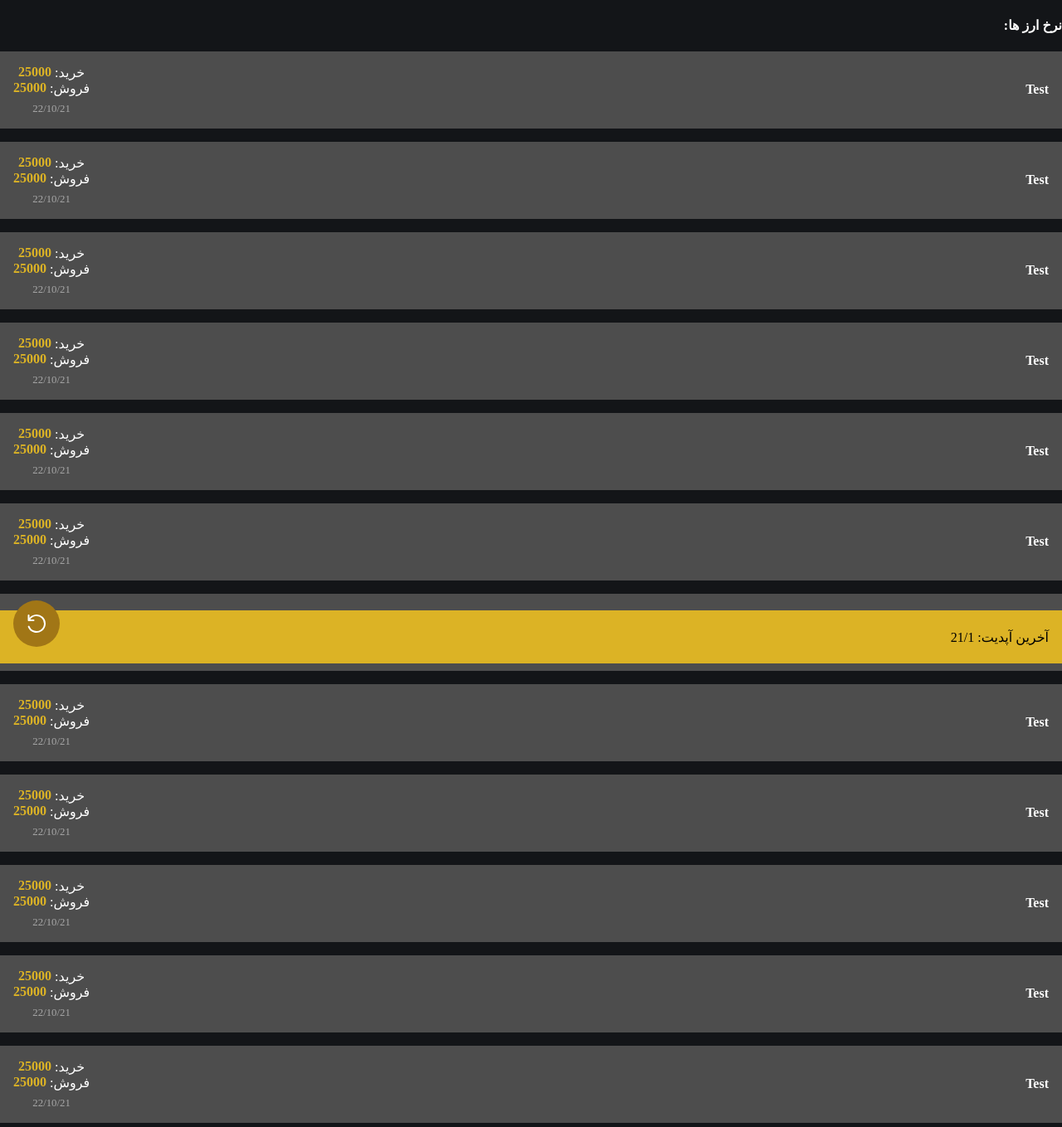
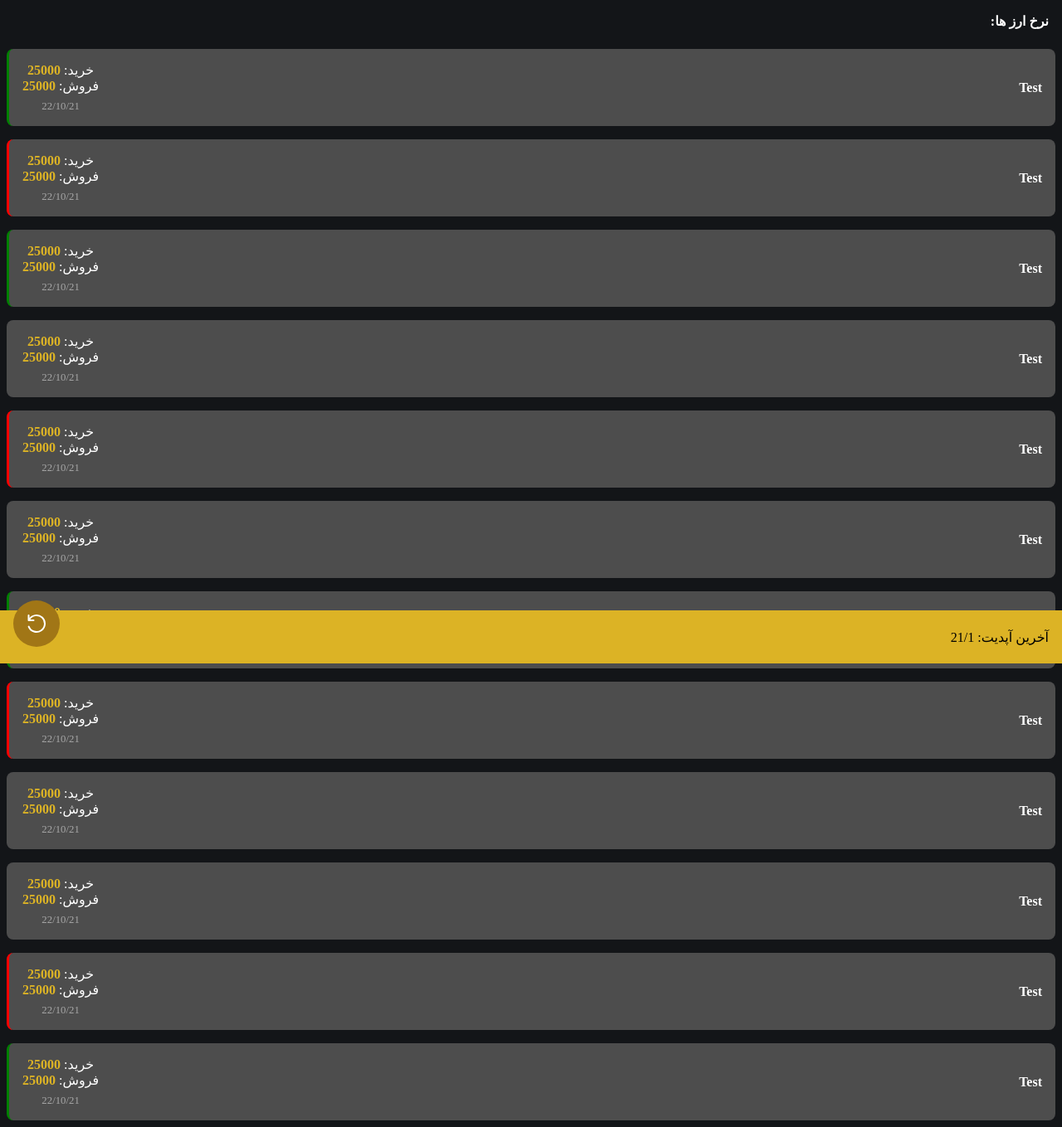
Before and after one commit to NarjesNorouzi/react-currency, a React (Create React App) app: page / in a window 1280 px wide. Shown: the whole page at 83% size. Built offline with nearby package versions, Linux system fonts and the light colour scheme.

Commit message:
Section Component

```diff
--- a/src/App.js
+++ b/src/App.js
@@ -3,8 +3,7 @@ import { BottomBar, Section } from "./Components";
 function App() {
   return (
     <>
-      <h4>نرخ ارز ها:</h4>
-      <Section />
+      <Section title="نرخ ارز ها" />
       <BottomBar />
     </>
   );
--- a/src/Components/Section/SectionElements.js
+++ b/src/Components/Section/SectionElements.js
@@ -1,7 +1,13 @@
 import styled from "styled-components/macro";
+
+export const Title = styled.h4`
+  margin: 0;
+  padding: 1rem;
+`;
 
 export const Container = styled.div`
   display: block;
+  padding: 0.5rem;
 `;
 
 export const Item = styled.div`
@@ -12,9 +18,12 @@ export const Item = styled.div`
   background-color: #4d4d4d;
   padding: 1rem;
   margin-bottom: 1rem;
+  border-radius: 0.5rem;
   &&:last-child {
     margin-bottom: 0;
   }
+  border-left: 0.2rem solid;
+  border-left-color: ${({ dt }) => (dt ? dt : "transparent")};
 `;
 
 export const ItemTitle = styled.span`
--- a/src/Components/Section/index.js
+++ b/src/Components/Section/index.js
@@ -1,5 +1,6 @@
 import React from "react";
 import {
+  Title,
   Container,
   Item as ItemElement,
   ItemTitle,
@@ -10,9 +11,9 @@ import {
   ItemDetailsUpdatedAt,
 } from "./SectionElements";
 
-function Item() {
+function Item({ dt }) {
   return (
-    <ItemElement>
+    <ItemElement dt={dt}>
       <ItemTitle>Test</ItemTitle>
       <ItemDetails>
         <ItemDetailsLine>
@@ -29,22 +30,23 @@ function Item() {
   );
 }
 
-function Section() {
+function Section({ title }) {
   return (
     <section>
+      {title && <Title>{title}:</Title>}
       <Container>
-        <Item />
-        <Item />
-        <Item />
-        <Item />
-        <Item />
-        <Item />
-        <Item />
-        <Item />
-        <Item />
-        <Item />
-        <Item />
-        <Item />
+        <Item dt="green" />
+        <Item dt="red" />
+        <Item dt="green" />
+        <Item dt="" />
+        <Item dt="red" />
+        <Item dt="" />
+        <Item dt="green" />
+        <Item dt="red" />
+        <Item dt="" />
+        <Item dt="" />
+        <Item dt="red" />
+        <Item dt="green" />
       </Container>
     </section>
   );
```
Also changed, not shown: 1 other file (tests, documents, lock files or other folders).
